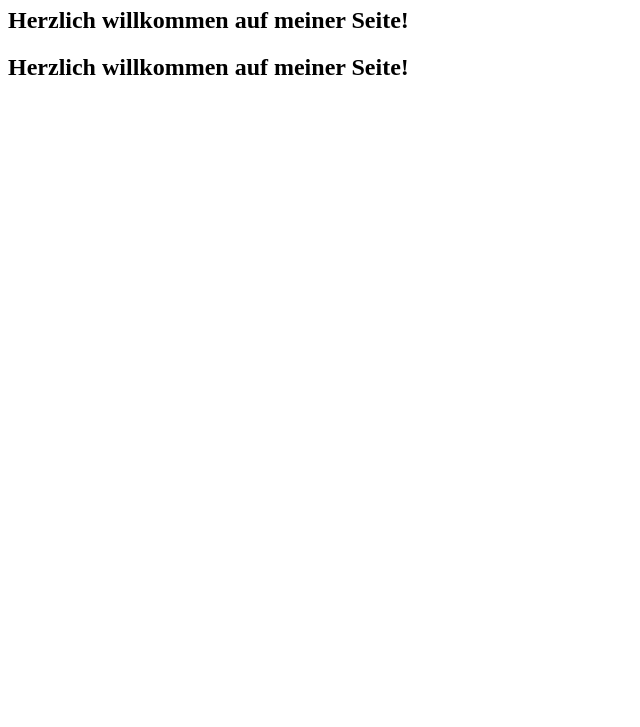
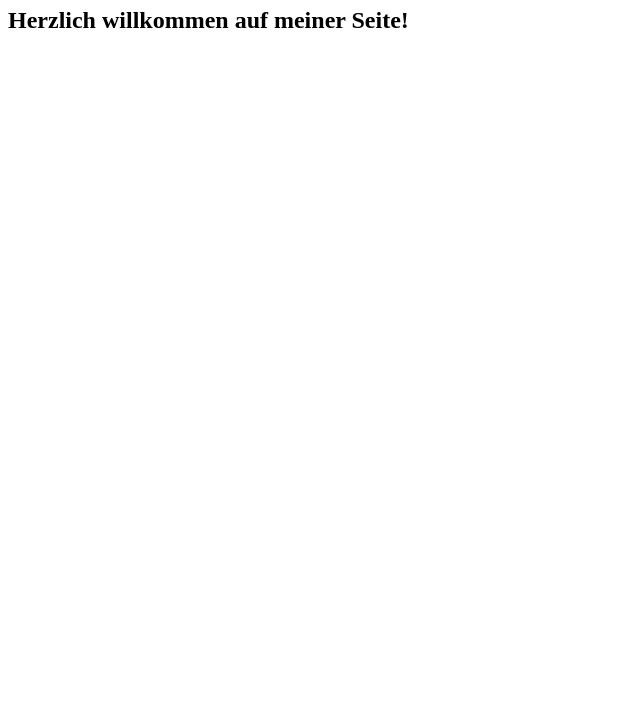
Before and after one commit to christian-grund/ci-cd, a plain HTML site: page index.html in a window 1280 px wide. Shown: the part 73-800 px from the top of the page, without its empty margins (0-640 px from the left). Drawn offline with Linux system fonts and the light colour scheme.

Commit message:
updated html

```diff
--- a/index.html
+++ b/index.html
@@ -8,6 +8,5 @@
 <body>
     <h1>CI / CD</h1>
     <h2>Herzlich willkommen auf meiner Seite!</h2>
-    <h2>Herzlich willkommen auf meiner Seite!</h2>
 </body>
 </html>
```
